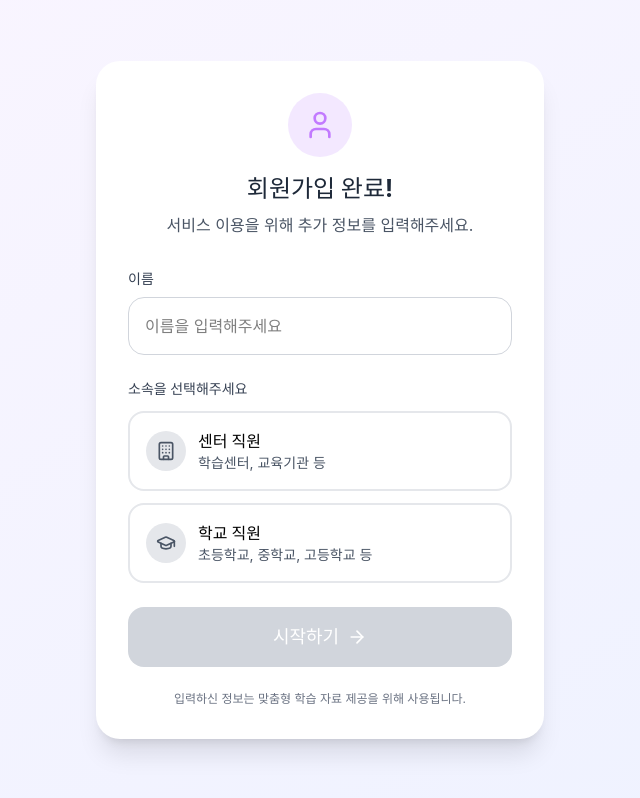
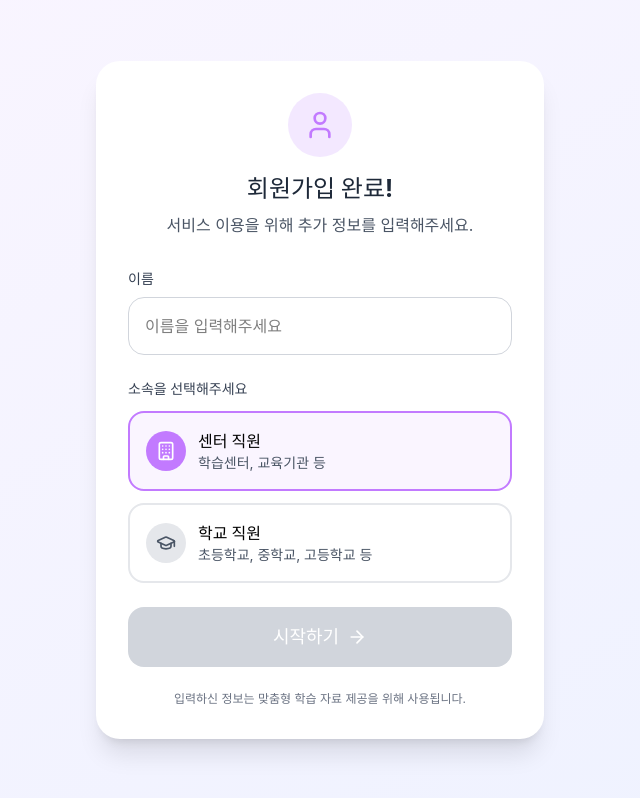
Before and after one commit to oriNuguri25/muru, a React (Vite) app: page /auth/detail in a window 1280 px wide. Shown: the whole page, without its empty margins (320-960 px from the left). Built offline with nearby package versions, Linux system fonts and the light colour scheme; no server answers; a web font is replaced by a local one.

Commit message:
기본 값 센터로 수정

```diff
--- a/src/pages/auth/AuthDetailPage.tsx
+++ b/src/pages/auth/AuthDetailPage.tsx
@@ -6,7 +6,7 @@ import { useNavigate } from "react-router-dom";
 
 const AuthDetailPage = () => {
   const [name, setName] = useState("");
-  const [userType, setUserType] = useState<"center" | "school" | "">("");
+  const [userType, setUserType] = useState<"center" | "school" | "">("center");
   const [isLoading, setIsLoading] = useState(false);
   const { user } = useAuth();
   const navigate = useNavigate();
@@ -27,7 +27,7 @@ const AuthDetailPage = () => {
     setIsLoading(true);
 
     try {
-      const { error } = await supabase.from("user_profile").upsert({
+      const { error } = await supabase.from("user_profile").insert({
         user_id: user.id,
         name: name.trim(),
         email: user.email,
```
